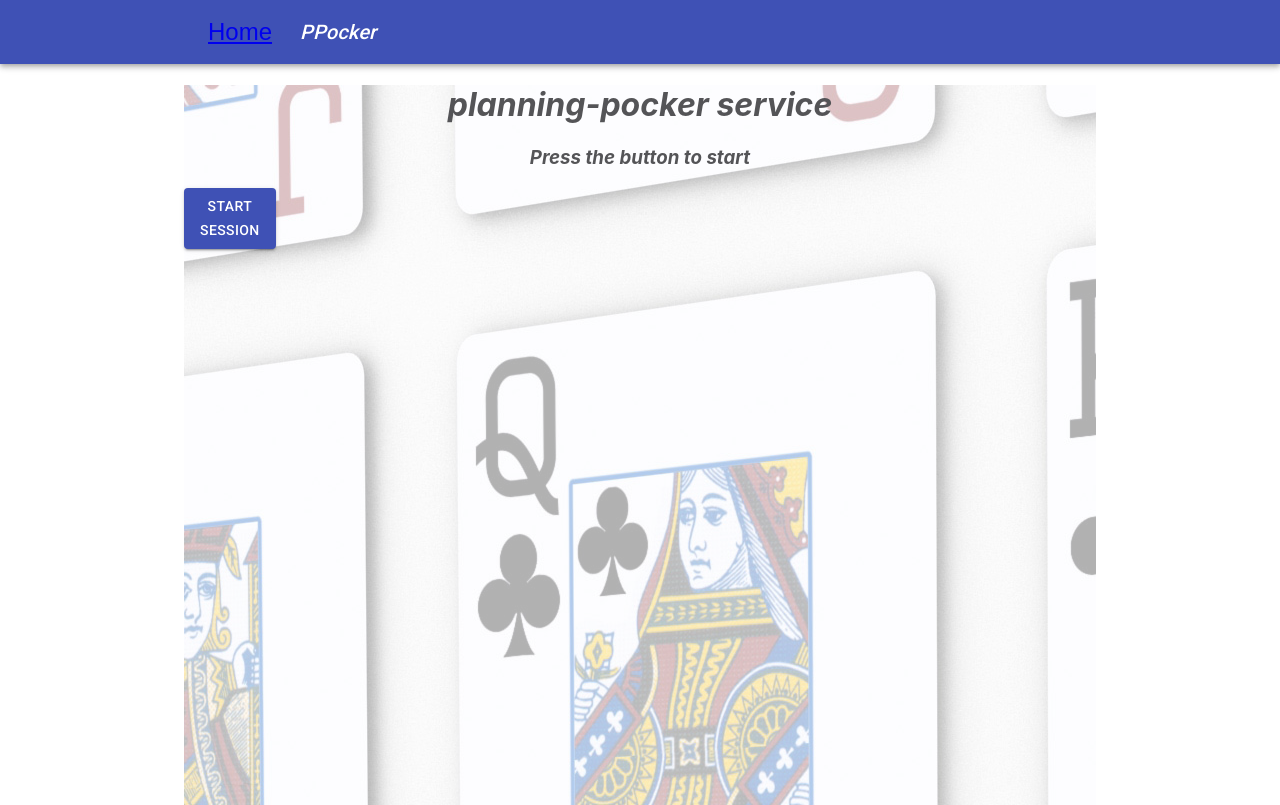
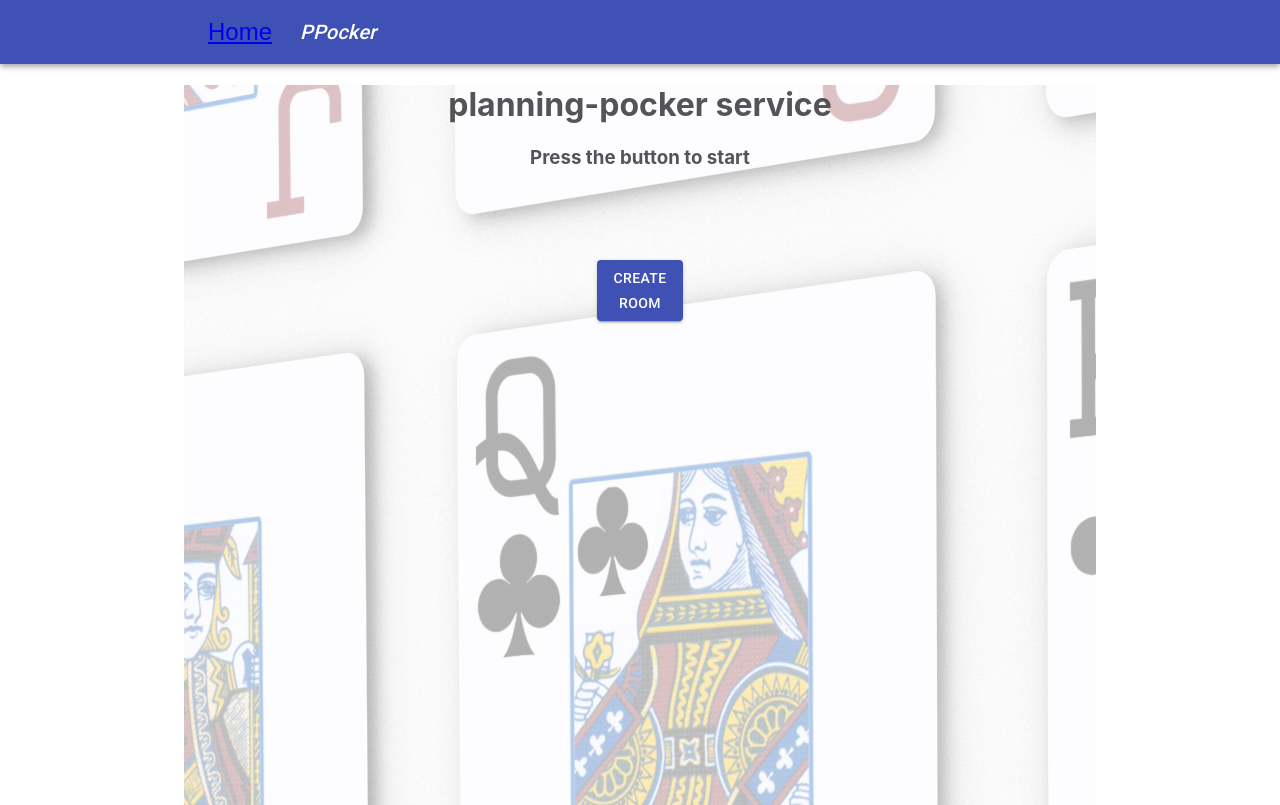
Before and after one commit to iteremasov/planningpocker, a React (Create React App) app in the folder client/: page / in a window 1280 px wide. Built offline with nearby package versions, Linux system fonts and the light colour scheme.

Commit message:
positioning button Create Room

```diff
--- a/client/src/components/Header.jsx
+++ b/client/src/components/Header.jsx
@@ -43,8 +43,6 @@ function Header(props) {
             <Typography className={classes.title} variant="h6" noWrap>
               PPocker
           </Typography>
-          {console.log(window.location.href)}
-          {console.log(window.location.pathname)}
             {
               window.location.pathname.length > 1 &&
                 <AddUsers url={window.location.href} />
--- a/client/src/components/StartPlanning.jsx
+++ b/client/src/components/StartPlanning.jsx
@@ -12,17 +12,17 @@ export default class StartPlanning extends Component {
 	};
 	render() {
 		return (
-			<i className="startPlanning">
+			<div className="startPlanning">
 				<h1>planning-pocker service</h1>
 				<h3>Press the button to start</h3>
-				<i className="start-button">
+				<div className="start-button">
 					<Button
 						color="primary"
 						variant="contained"
-						onClick={this.makeRoom}>Start <br /> session
+						onClick={this.makeRoom}>Create <br /> Room
 						</Button>
-				</i>
-			</i>
+				</div>
+			</div>
 		);
 	}
 }
--- a/client/src/components/startPlanning.css
+++ b/client/src/components/startPlanning.css
@@ -25,5 +25,6 @@
 }
  /* Button */
  .start-button button {
-
+  margin: 10% auto;
+  display: flex;
  }
```
